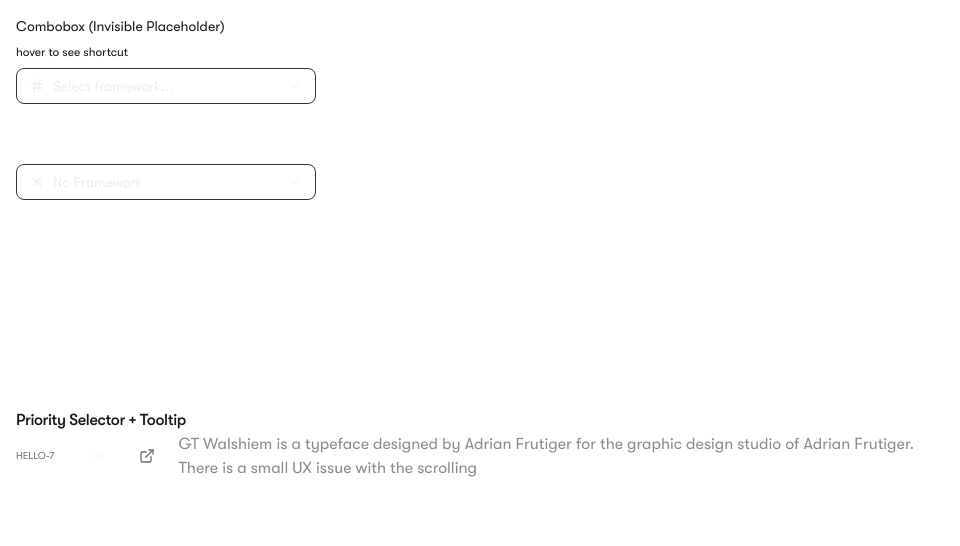
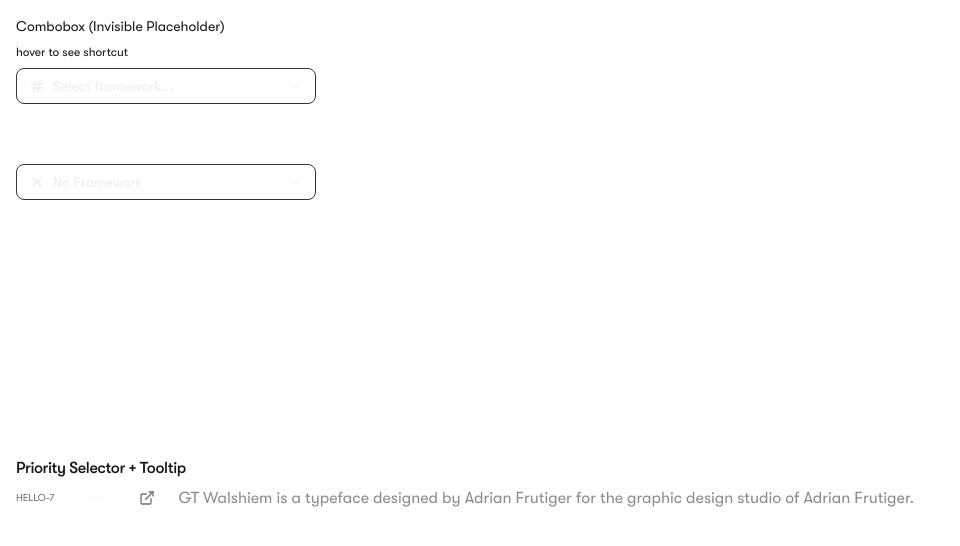
Before and after one commit to 99Yash/combo, a Next.js app: page / in a window 1280 px wide. Shown: the top 546 px of the page, without its empty margins (0-960 px from the left). Built offline with nearby package versions, Linux system fonts and the light colour scheme.

Commit message:
visibility

```diff
--- a/src/components/status-bar.tsx
+++ b/src/components/status-bar.tsx
@@ -46,7 +46,7 @@ export function StatusBar() {
   }, [open]);
 
   return (
-    <div className="mt-44">
+    <div className="mt-56">
       <h3 className="font-medium tracking-tight">
         Priority Selector + Tooltip
       </h3>
@@ -155,8 +155,7 @@ export function StatusBar() {
         <ExternalLink className="size-4 text-gray-700" />
         <p className="opacity-50 max-w-3xl">
           GT Walshiem is a typeface designed by Adrian Frutiger for the graphic
-          design studio of Adrian Frutiger. There is a small UX issue with the
-          scrolling
+          design studio of Adrian Frutiger.
         </p>
       </div>
     </div>
```
